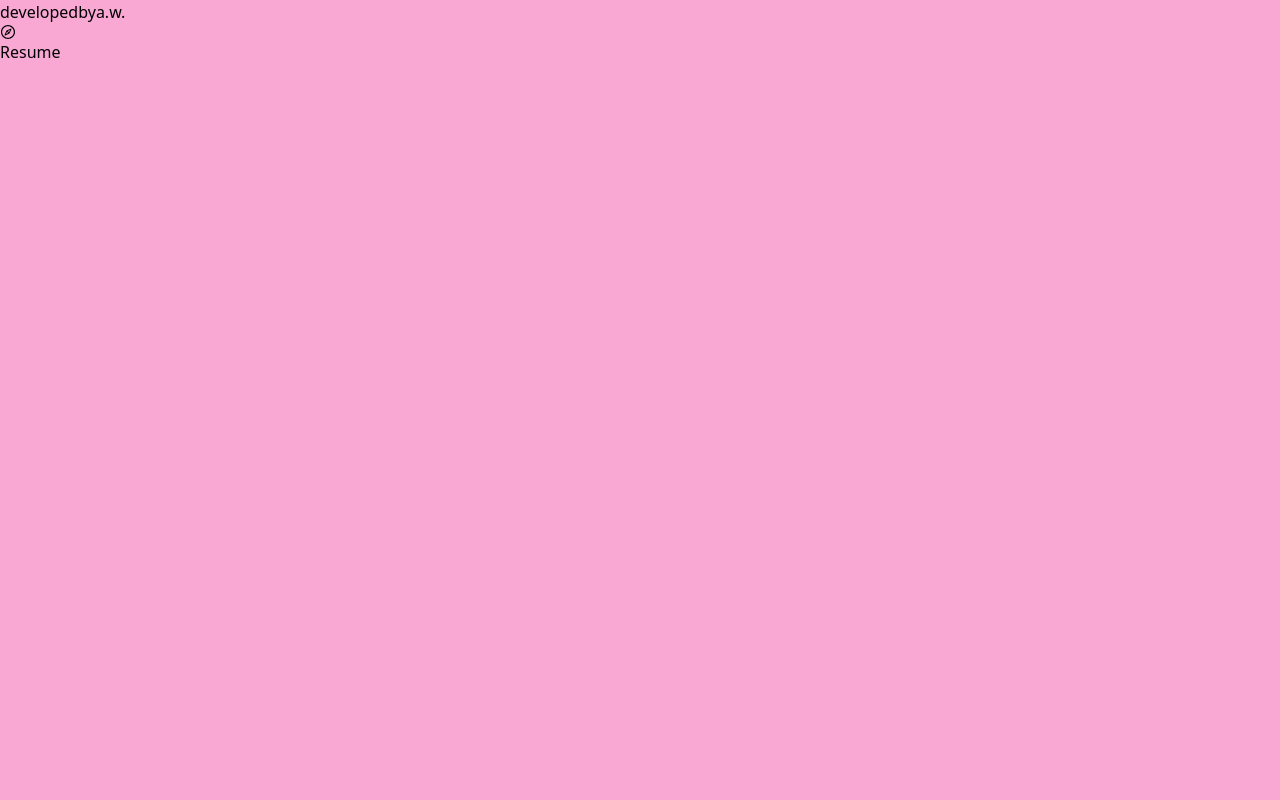
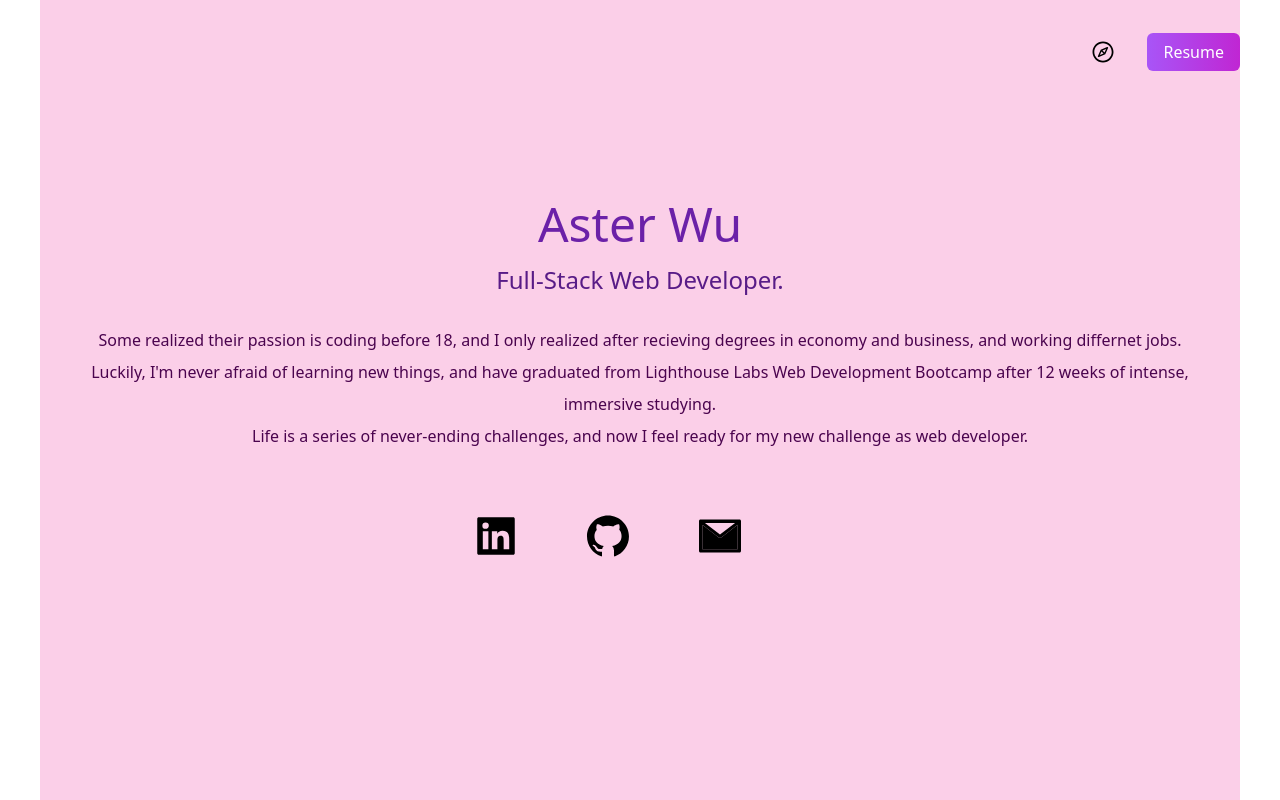
Before and after one commit to Xize-Wu/portfolio, a Next.js app: page / in a window 1280 px wide. Built offline with nearby package versions, Linux system fonts and the light colour scheme.

Commit message:
add header and heading layout

```diff
--- a/pages/index.js
+++ b/pages/index.js
@@ -1,5 +1,5 @@
 import Head from "next/head"
-import { AiOutlineCompass } from "react-icons/ai"
+import { AiOutlineCompass,AiFillLinkedin, AiFillGithub, AiTwotoneMail, AiTwotoneExclamationCircle} from "react-icons/ai"
 
 
 export default function Home() {
@@ -10,16 +10,36 @@ export default function Home() {
     <meta name='description' content='Generated by cre'></meta>
   <link rel='icon' href ='/favicon.ico' />
   </Head>
-  <main>
-    <section className="bg-pink-300 h-screen">
-      <nav>
-        <h1>developedbya.w.</h1>
+  <main className="bg-white px-10">
+    <section className="bg-pink-200 h-screen">
+      <nav className="py-10 mb-12 flex justify-between">
+        <h1 className="text-xl"></h1>
 
-        <ul>
-          <li><AiOutlineCompass/></li>
-          <li><a href="#">Resume</a></li>
+        <ul className="flex items-center">
+          <li><AiOutlineCompass className="cursor-pointer text-2xl"/></li>
+          <li><a className="bg-gradient-to-r from-purple-500 to-fuchsia-600 text-white px-4 py-2 border-none rounded-md ml-8" href="#">Resume</a></li>
         </ul>
       </nav>
+      <div className="text-center p-10">
+        <h2 className="text-5xl py-2 text-purple-800 font-medium" >Aster Wu</h2>
+        <h3 className="text-2xl py-2 text-purple-900">Full-Stack Web Developer.</h3>
+        <div className="text-md py-5 leading-8 text-fuchsia-950">
+        <p>
+          Some realized their passion is coding before 18, and I only realized after recieving degrees in economy and business, and working differnet jobs.           Luckily, I'm never afraid of learning new things, and have graduated from Lighthouse Labs Web Development Bootcamp after 12 weeks of intense, immersive studying.
+        </p>
+        <p>
+          Life is a series of never-ending challenges, and now I feel ready for my new challenge as web developer.
+        </p>
+        </div>
+      </div>
+      <div className="text-5xl flex justify-center gap-16">
+        <AiFillLinkedin/>
+        <AiFillGithub/>
+        <AiTwotoneMail/>
+        <div>
+
+        </div>
+      </div>
     </section>
   </main>
 </div>
```
